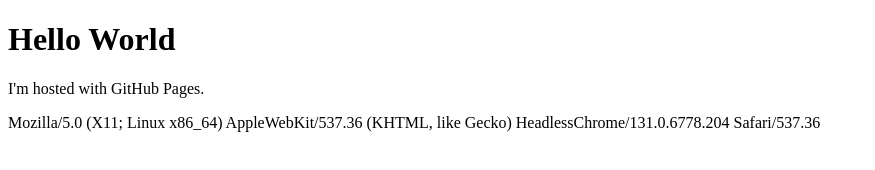
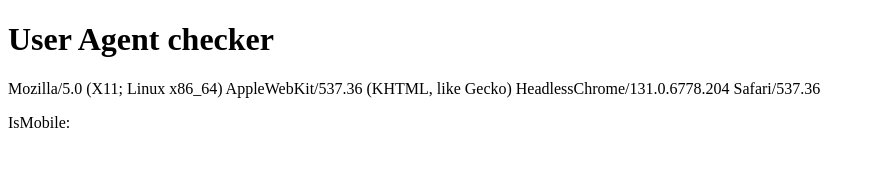
Before and after one commit to sleepy-angio/sleepy-angio.github.io, a plain HTML site: page index.html in a window 1280 px wide. Shown: the whole page, without its empty margins (0-875 px from the left). Drawn offline with Linux system fonts and the light colour scheme.

Commit message:
Update index.html

```diff
--- a/index.html
+++ b/index.html
@@ -2,10 +2,10 @@
 <html>
 
 <body>
-<h1>Hello World</h1>
-<p>I'm hosted with GitHub Pages.</p>
+<h1>User Agent checker</h1>
+
   <p id="useragent">TBR</p>
-    <p id="isMobile">TBR</p>
+    <p>IsMobile: <span id="isMobile">TBR<span></p>
 
        <script type="text/javascript">
       function isMobile() {
```
